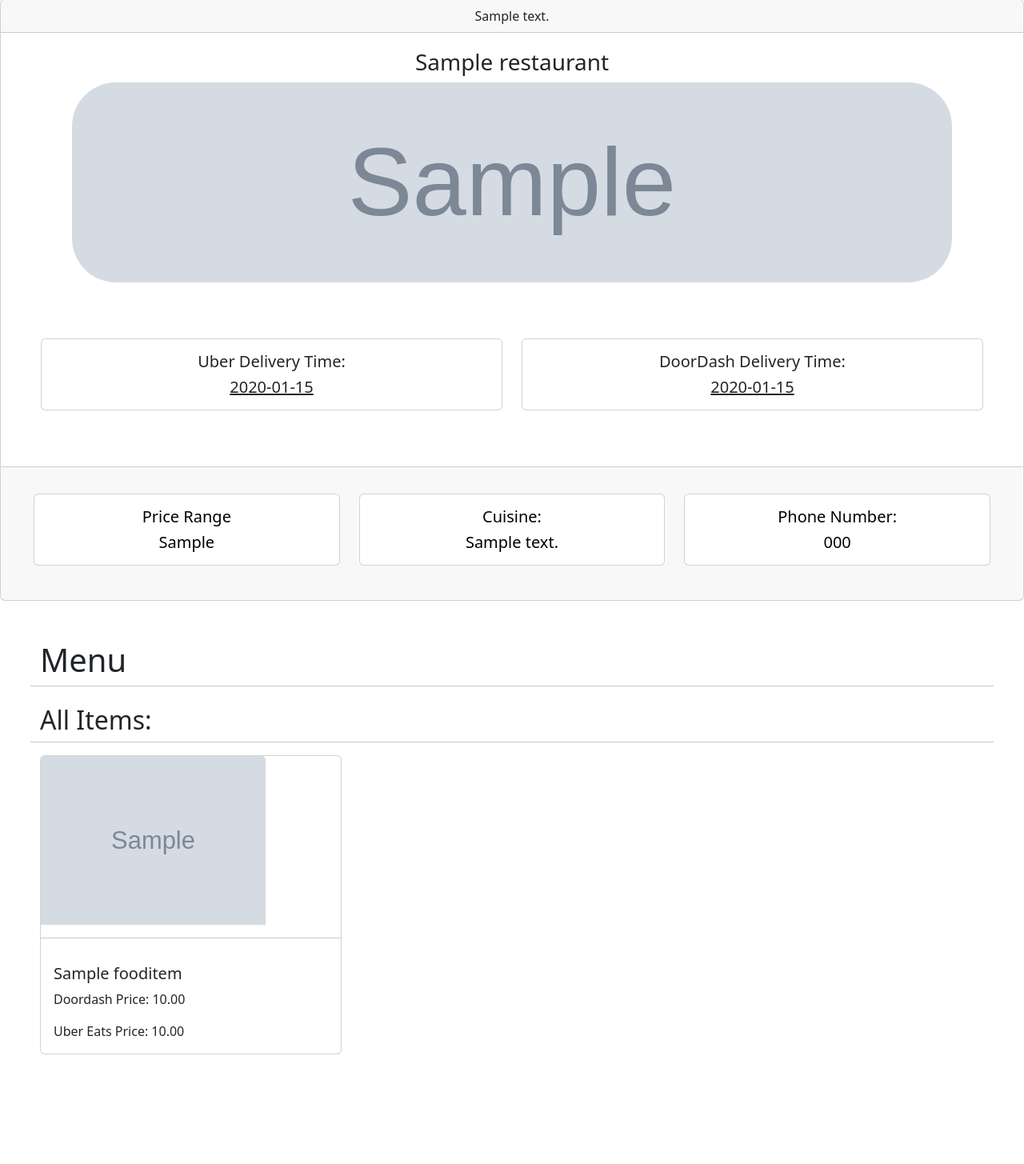
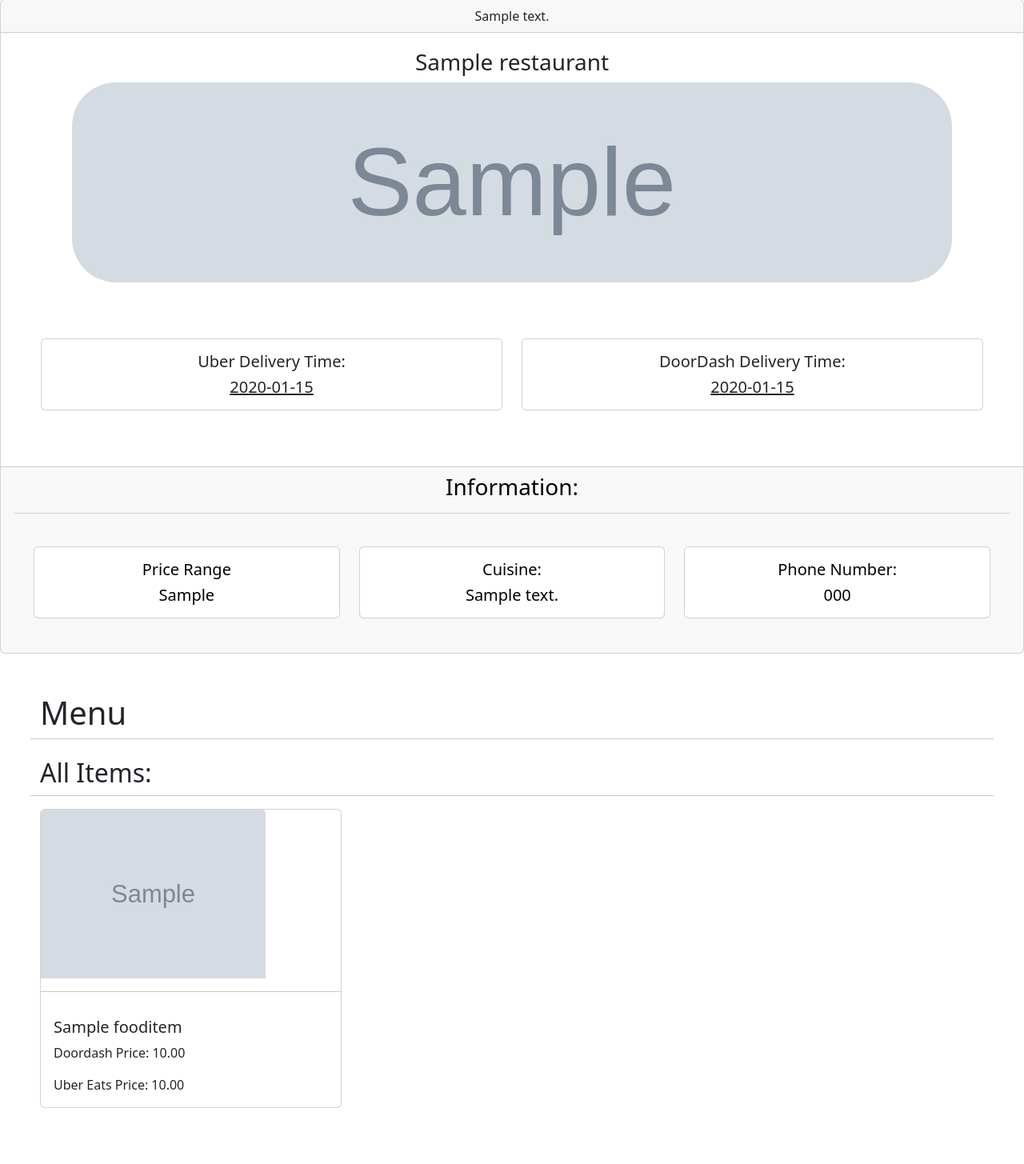
Before and after one commit to devo329/Group5-project, a Django app: template restaurants/templates/restaurant.html in a window 1280 px wide. Shown: the part 76-1531 px from the top of the page at 80% size. Before the commit the page ends 1394 px from the top, so only its background shows below. Run offline with Django 4.2, Linux system fonts and the light colour scheme; the template is opened without the code that fills it: values that come from a table or form of the project are taken from there, others are empty; tables that the repository leaves empty hold one stand-in row (values such as "Sample post"); grey boxes marked "Sample" are stand-in pictures.

Commit message:
Update restaurant.html

```diff
--- a/restaurants/templates/restaurant.html
+++ b/restaurants/templates/restaurant.html
@@ -76,7 +76,10 @@
       </div>
 
        <!-- Other Info -->
+
       <div class="card-footer text-muted">
+        <h3 style="color: black;">Information:</h3>
+        <hr>
       <div class="row" style="padding: 25px;">
         <div class="col-sm-4" style="padding-bottom: 10px;">
           <div class="card">
```
